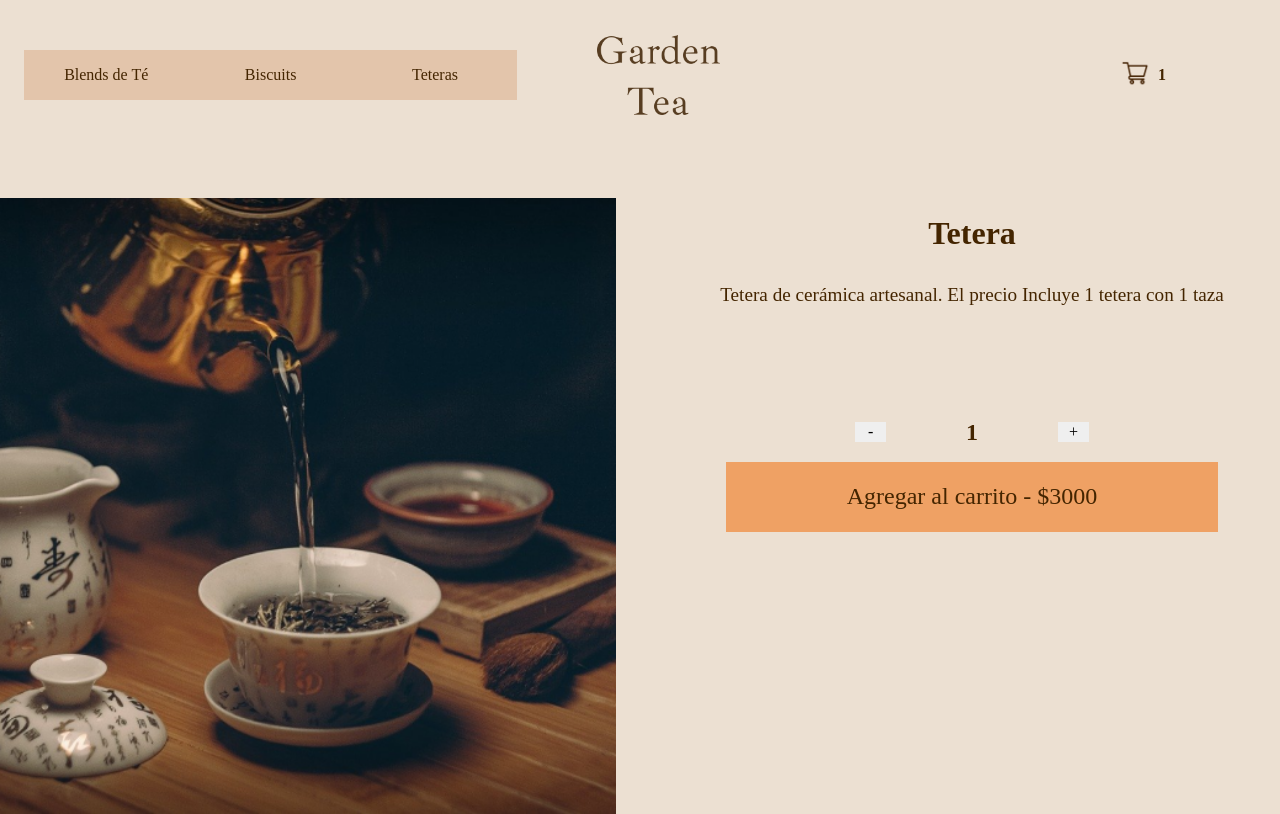
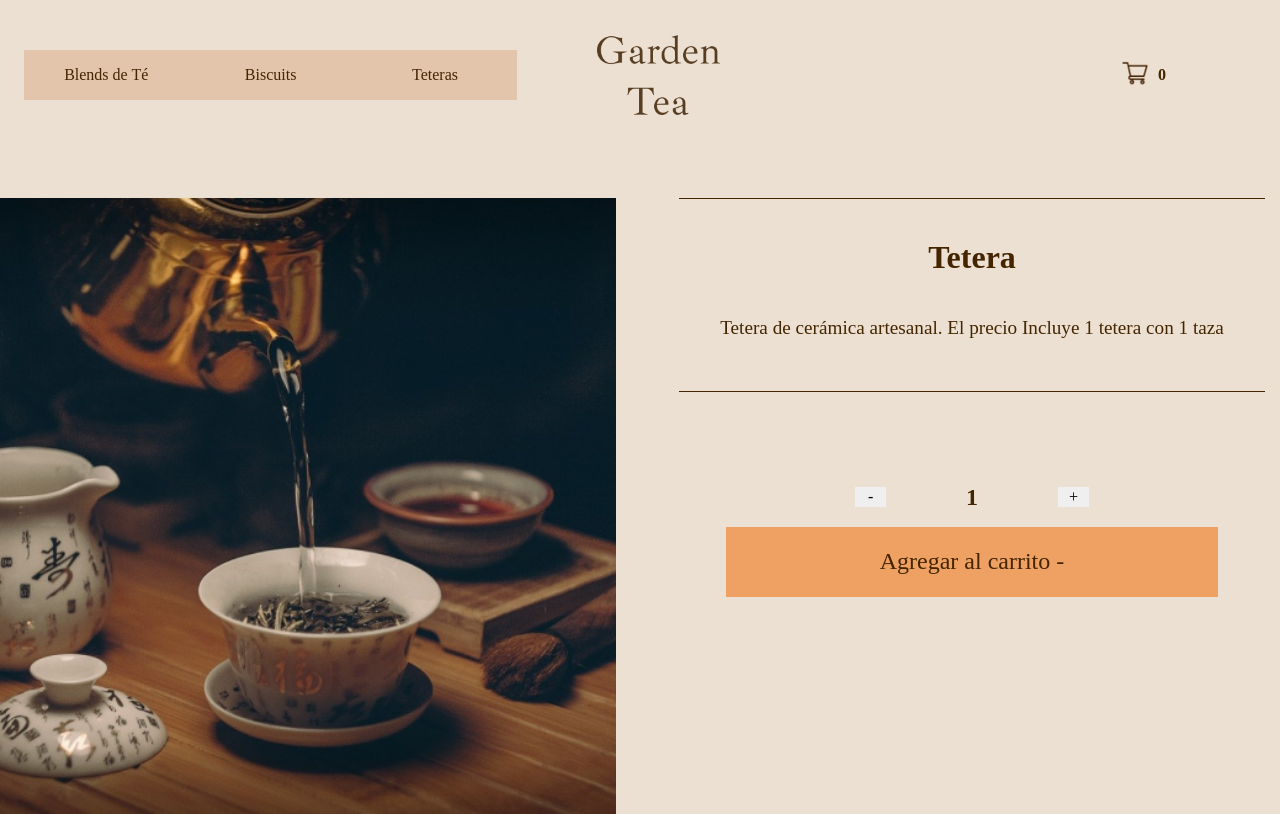
Before and after one commit to serelopumo/React-Ecommerce, a React (Create React App) app: page /detail/1 in a window 1280 px wide. Built offline with nearby package versions, Linux system fonts and the light colour scheme; a web font is replaced by a local one.

Commit message:
Agrego events y context

```diff
--- a/public/index.html
+++ b/public/index.html
@@ -5,6 +5,7 @@
     <link rel="icon" href="%PUBLIC_URL%/favicon.ico" />
     <meta name="viewport" content="width=device-width, initial-scale=1" />
     <meta name="theme-color" content="#000000" />
+    <script src="https://kit.fontawesome.com/aa72380eaf.js" crossorigin="anonymous"></script>
     <meta
       name="description"
       content="Web site created using create-react-app"
--- a/src/App.js
+++ b/src/App.js
@@ -3,10 +3,12 @@ import Navbar from "./components/Navbar/Navbar";
 import ItemListContainer from "./components/ItemListContainer/ItemListContainer";
 import { BrowserRouter, Routes, Route} from "react-router-dom";
 import ItemDetailContainer from "./components/ItemDetailContainer/ItemDetailContainer";
+import { CartContextProvider } from "./context/CartContext";
 
 function App() {
   return (
     <div className="App">
+      <CartContextProvider>
         <BrowserRouter>
         <Navbar className="App-header"/>
           <Routes>
@@ -16,6 +18,7 @@ function App() {
               <Route path='*' element={<h1>404 NOT FOUND</h1>} />
           </Routes>
         </BrowserRouter>
+      </CartContextProvider>
     </div>
   );
 }
--- a/src/components/CartWidget/CartWidget.js
+++ b/src/components/CartWidget/CartWidget.js
@@ -1,12 +1,16 @@
 import './CartWidget.css';
 import Carrito from '../../shopping-cart.png'
+import CartContext from '../../context/CartContext';
+import { useContext } from 'react';
 
 const CartWidget = () => {
-<script src="https://kit.fontawesome.com/aa72380eaf.js" crossorigin="anonymous"></script>
+ const { getQuantity } = useContext(CartContext)
+ const cantidad = getQuantity()
+
     return(
         <div className="cartWidget">
             <img className="cartWidget--image" src={Carrito} alt="card-widget"/>
-            <h4 className="cartWidget--text">1</h4>
+            <h4 className="cartWidget--text">{cantidad}</h4>
         </div>
     )
 }
--- a/src/components/ItemCount/ItemCount.js
+++ b/src/components/ItemCount/ItemCount.js
@@ -1,7 +1,7 @@
 import { useState } from "react";
 import "./ItemCount.css";
 
-const ItemCount = ({onAdd,stock,initial,price}) =>{
+const ItemCount = ({stock = 0, initial = 1, onAdd,price}) =>{
     const [count,setCount] = useState(initial)
     const agregar = ()=>{
         (count >= stock) ? alert("No hay suficiente stock")  : setCount(count + 1)
--- a/src/components/ItemDetail/ItemDetail.css
+++ b/src/components/ItemDetail/ItemDetail.css
@@ -14,7 +14,7 @@
     justify-content: center;
     align-items: center;
     flex-direction: column;
-    gap:1em;
+    gap:1.5em;
 }
 .ItemContain__text h2{
     display: flex;
@@ -33,3 +33,19 @@
     align-items: flex-start;
     font-size: 1.2em;
 }
+ hr{
+    display: flex;
+    justify-content: center;
+    align-items: center;
+    border: none;
+    height:.5px;
+    background-color: #442500ff;
+    width:95%;
+    text-align:left;
+    margin-left:0
+  }
+  .linkFinalizo{
+    color: #442500ff;
+    text-decoration: none;
+    font-size: 1.5em;
+  }
--- a/src/components/ItemDetail/ItemDetail.js
+++ b/src/components/ItemDetail/ItemDetail.js
@@ -1,17 +1,40 @@
 import './ItemDetail.css';
 import ItemCount from "../ItemCount/ItemCount";
+import {useState, useContext} from 'react';
+import CartContext from '../../context/CartContext';
+import { Link } from 'react-router-dom';
 
-const ItemDetail = ({tittle,price,description,pictureUrl,stock}) =>{
-    const handleOnAdd = (cantidad) => {
-        console.log(`Perfecto agregaste al carrito ${cantidad} productos`);
-     }
+const ItemDetail = ({id,tittle,price,description,pictureUrl,stock}) =>{
+    const [quantityToAdd, setQuantityToAdd] = useState(0)
+
+    const { addItem, getProductQuantity } = useContext(CartContext)
+
+    const handleOnAdd = (quantity) => {
+        setQuantityToAdd(quantity)
+
+        const productToAdd = {
+            id, tittle, price, quantity
+        }
+
+        addItem(productToAdd)
+    }
+
+    const productQuantity = getProductQuantity(id)
     return(
         <div className='ItemContain'>
             <img src={pictureUrl} alt={tittle}/>
             <div className='ItemContain__text'>
+                <hr/>
                 <h2>{tittle}</h2>
                 <p>{description}</p>
-                <ItemCount onAdd={handleOnAdd} stock={stock} initial={1} price={price}/>
+                <hr/>
+            {
+                    quantityToAdd === 0 ? (
+                        <ItemCount onAdd={handleOnAdd} stock={stock} initial={productQuantity}/>
+                    ) : (
+                        <Link className='linkFinalizo' to='/cart'>Finalizar compra</Link>
+                    )
+                }
             </div>
         </div>
     )
--- /dev/null
+++ b/src/context/CartContext.js
@@ -0,0 +1,56 @@
+import { createContext, useState } from "react";
+
+const CartContext = createContext();
+
+export const CartContextProvider = ({ children }) => {
+  const [cart, setCart] = useState([]);
+  console.log(cart)
+  const addItem = (item) => {
+    if (!isInCart(item.id)) {
+      setCart([...cart, item]);
+    } else {
+      const cartUpdated = cart.map((product) => {
+        if (product.id === item.id) {
+          const productUpdated = {
+            ...product,
+            quantity: item.quantity
+          };
+          return productUpdated;
+        } else {
+          return product;
+        }
+      });
+      setCart(cartUpdated);
+    }
+  };
+  const clear = () => {
+    setCart([]);
+  };
+  const getQuantity = () => {
+    let accu = 0
+    cart.forEach(product => {
+    accu += product.quantity
+    console.log(accu)
+    })
+
+    return accu
+}
+  const removeItem = (id) => {
+    const newCartWithoutProduct = cart.filter((product) => product.id !== id);
+    setCart(newCartWithoutProduct);
+  };
+  const isInCart = (id) => {
+    return cart.some((product) => product.id === id);
+  };
+  const getProductQuantity = (id) => {
+    const product = cart.find((prod) => prod.id === id);
+    return product?.quantity;
+  };
+  return (
+    <CartContext.Provider value={{ cart, clear, isInCart, addItem, removeItem, getProductQuantity,getQuantity }}>
+      {children}
+    </CartContext.Provider>
+  );
+};
+
+export default CartContext;
```
Also changed, not shown: src/components/Item/Item.css (line endings or trailing spaces). Lines whose indentation alone changed are shown as unchanged.
